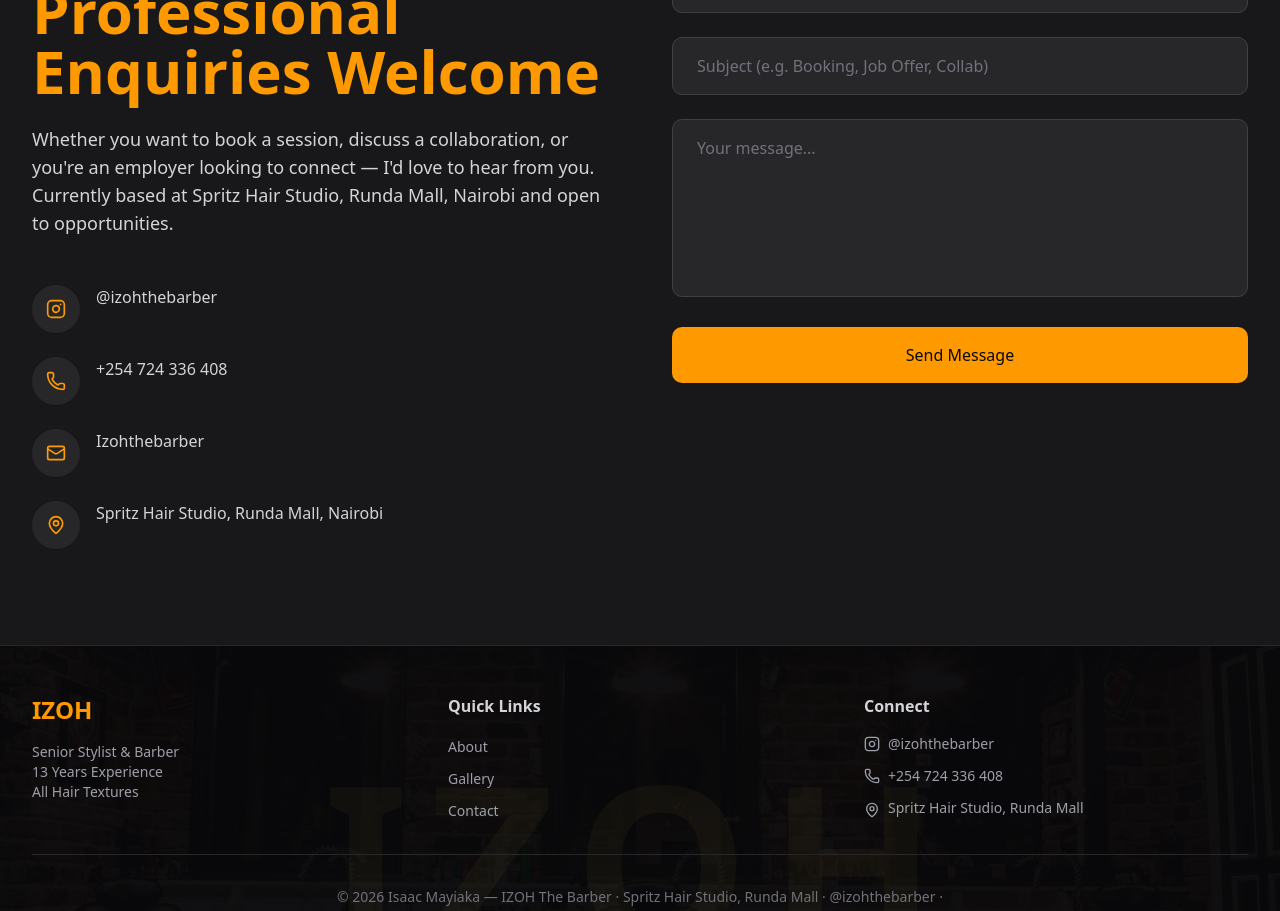
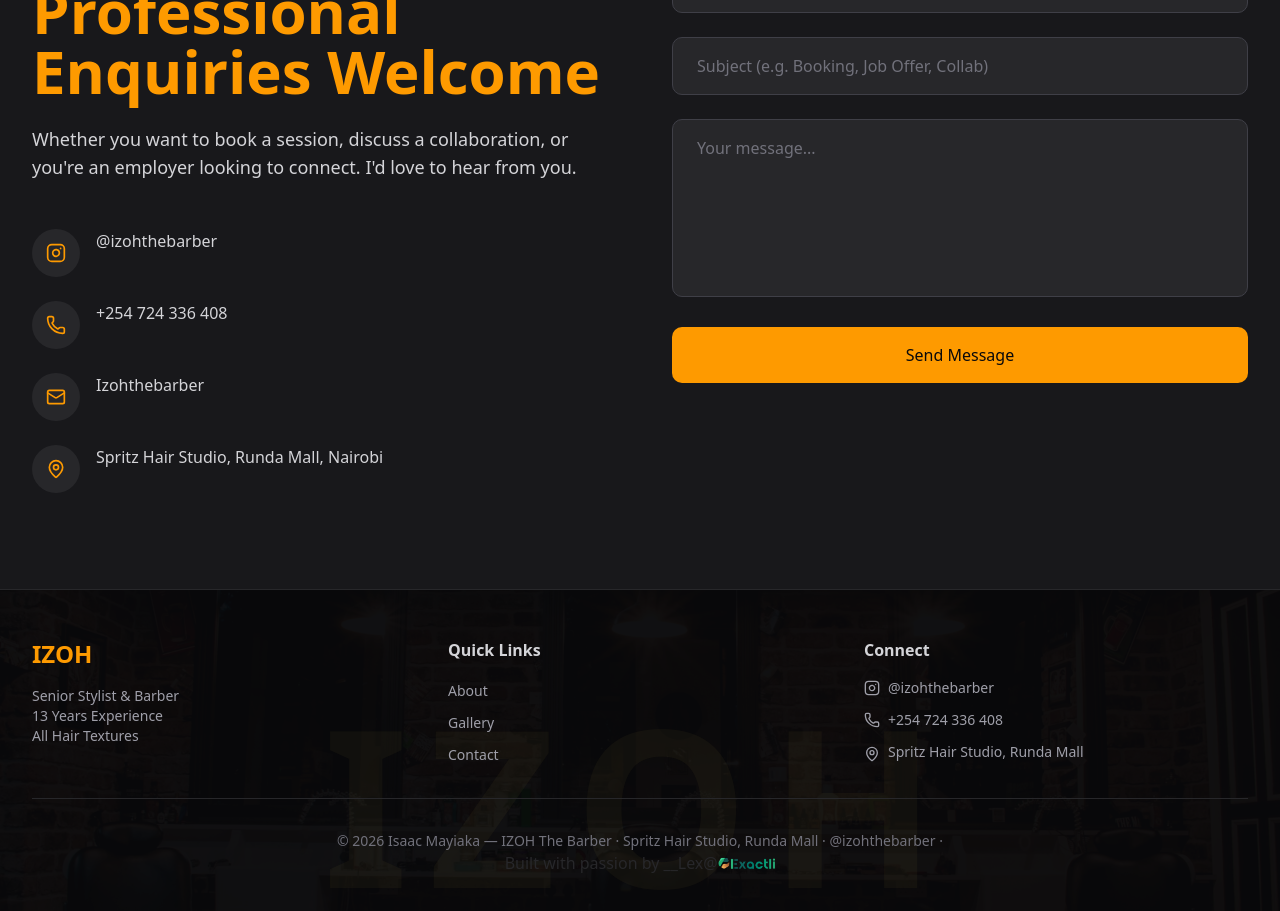
Before and after one commit to Xanderyeng/izoh-the-barber, a React (Vite) app: page / in a window 1280 px wide. Shown: the part 5140-6051 px from the top of the page. Built offline with nearby package versions, Linux system fonts and the light colour scheme.

Commit message:
chore: location edit in the contact section

```diff
--- a/src/components/Contact.tsx
+++ b/src/components/Contact.tsx
@@ -79,7 +79,7 @@ export function Contact() {
             </h2>
 
             <p className="text-zinc-300 mb-12 text-lg">
-              Whether you want to book a session, discuss a collaboration, or you're an employer looking to connect — I'd love to hear from you. Currently based at Spritz Hair Studio, Runda Mall, Nairobi and open to opportunities.
+              Whether you want to book a session, discuss a collaboration, or you're an employer looking to connect. I'd love to hear from you.
             </p>
 
             {/* Contact Info */}
```
